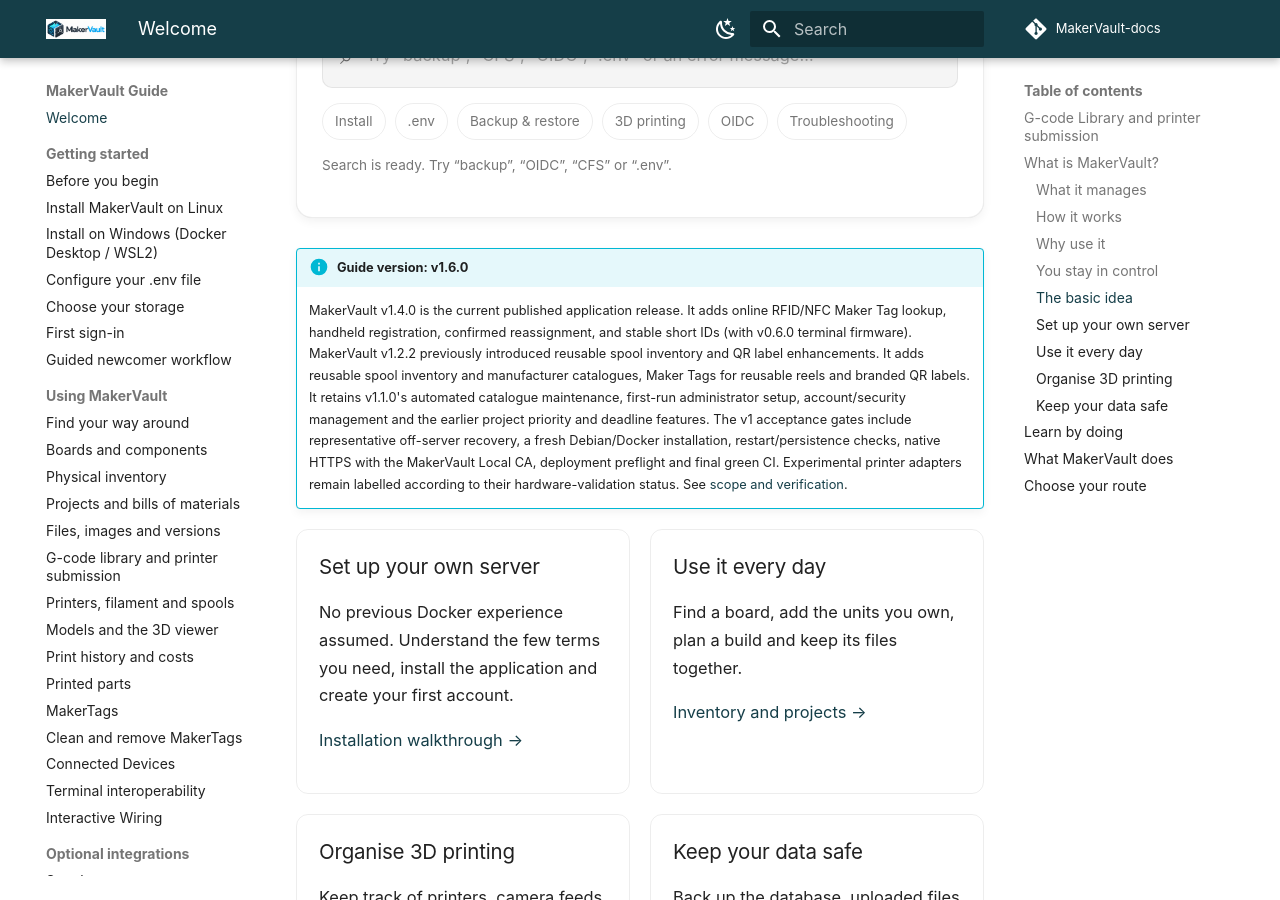
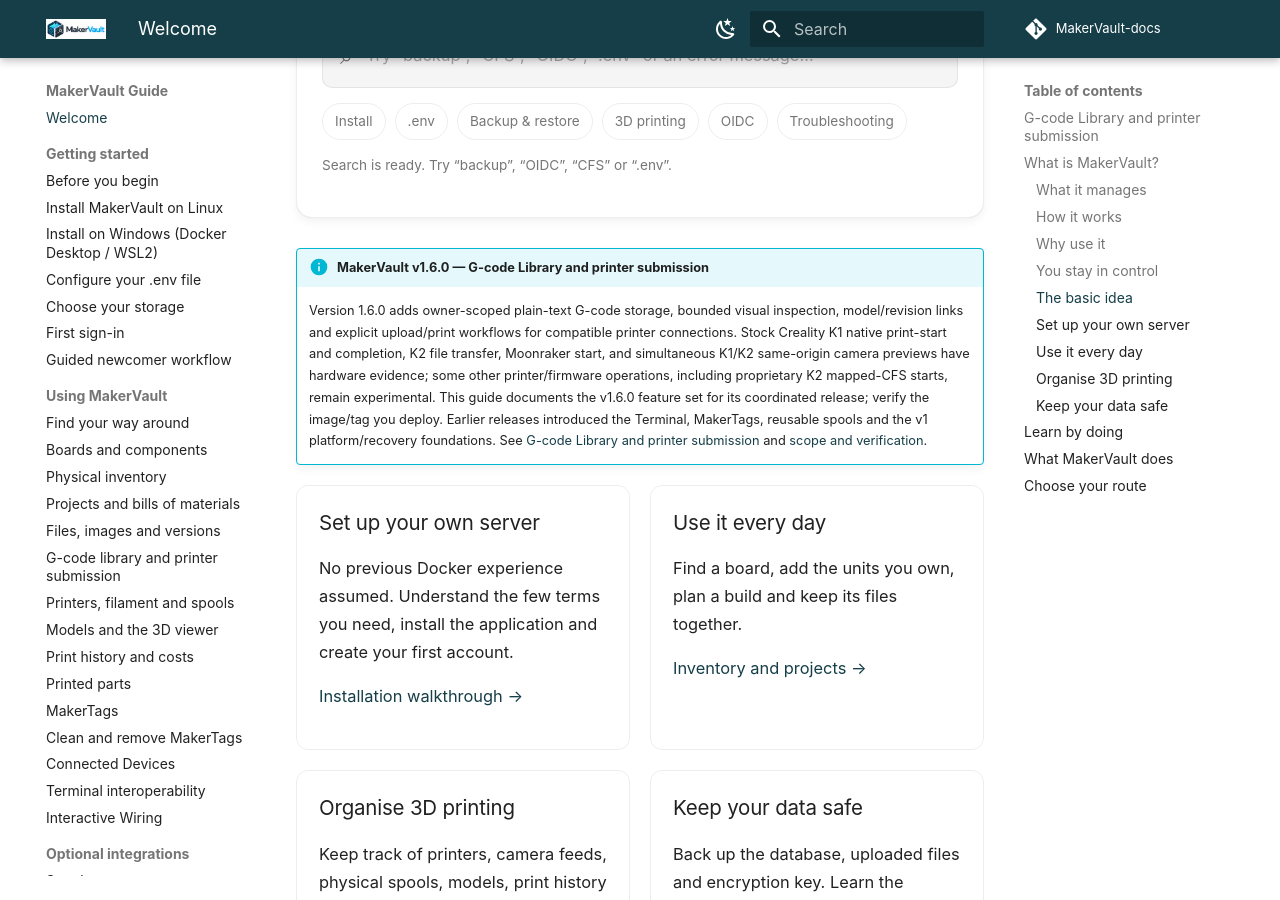
Before and after one commit to gavrd7/MakerVault-docs, an MkDocs documentation site: the page built from docs/guide/index.md, in a window 1280 px wide and 900 px high, scrolled down 2875 px. Built offline with MkDocs 1.6.1 and Material for MkDocs 9.7.7, drawn with Linux system fonts in a browser that asks for light colours; comment, search, counter and statistics services are not loaded.

Commit message:
docs: replace stale current-v1.4 landing note with v1.6.0 release scope

```diff
--- a/docs/guide/index.md
+++ b/docs/guide/index.md
@@ -91,8 +91,8 @@
   <div id="guide-search-results" class="guide-search__results" data-guide-search-results></div>
 </div>
 
-!!! info "Guide version: v1.6.0"
-    MakerVault v1.4.0 is the current published application release. It adds online RFID/NFC Maker Tag lookup, handheld registration, confirmed reassignment, and stable short IDs (with v0.6.0 terminal firmware). MakerVault v1.2.2 previously introduced reusable spool inventory and QR label enhancements. It adds reusable spool inventory and manufacturer catalogues, Maker Tags for reusable reels and branded QR labels. It retains v1.1.0's automated catalogue maintenance, first-run administrator setup, account/security management and the earlier project priority and deadline features. The v1 acceptance gates include representative off-server recovery, a fresh Debian/Docker installation, restart/persistence checks, native HTTPS with the MakerVault Local CA, deployment preflight and final green CI. Experimental printer adapters remain labelled according to their hardware-validation status. See [scope and verification](reference/about.md).
+!!! info "MakerVault v1.6.0 — G-code Library and printer submission"
+    Version 1.6.0 adds owner-scoped plain-text G-code storage, bounded visual inspection, model/revision links and explicit upload/print workflows for compatible printer connections. Stock Creality K1 native print-start and completion, K2 file transfer, Moonraker start, and simultaneous K1/K2 same-origin camera previews have hardware evidence; some other printer/firmware operations, including proprietary K2 mapped-CFS starts, remain experimental. This guide documents the v1.6.0 feature set for its coordinated release; verify the image/tag you deploy. Earlier releases introduced the Terminal, MakerTags, reusable spools and the v1 platform/recovery foundations. See [G-code Library and printer submission](using/gcode-and-print-submission.md) and [scope and verification](reference/about.md).
 
 <div class="guide-grid" markdown>
 <div class="guide-card" markdown>
```
